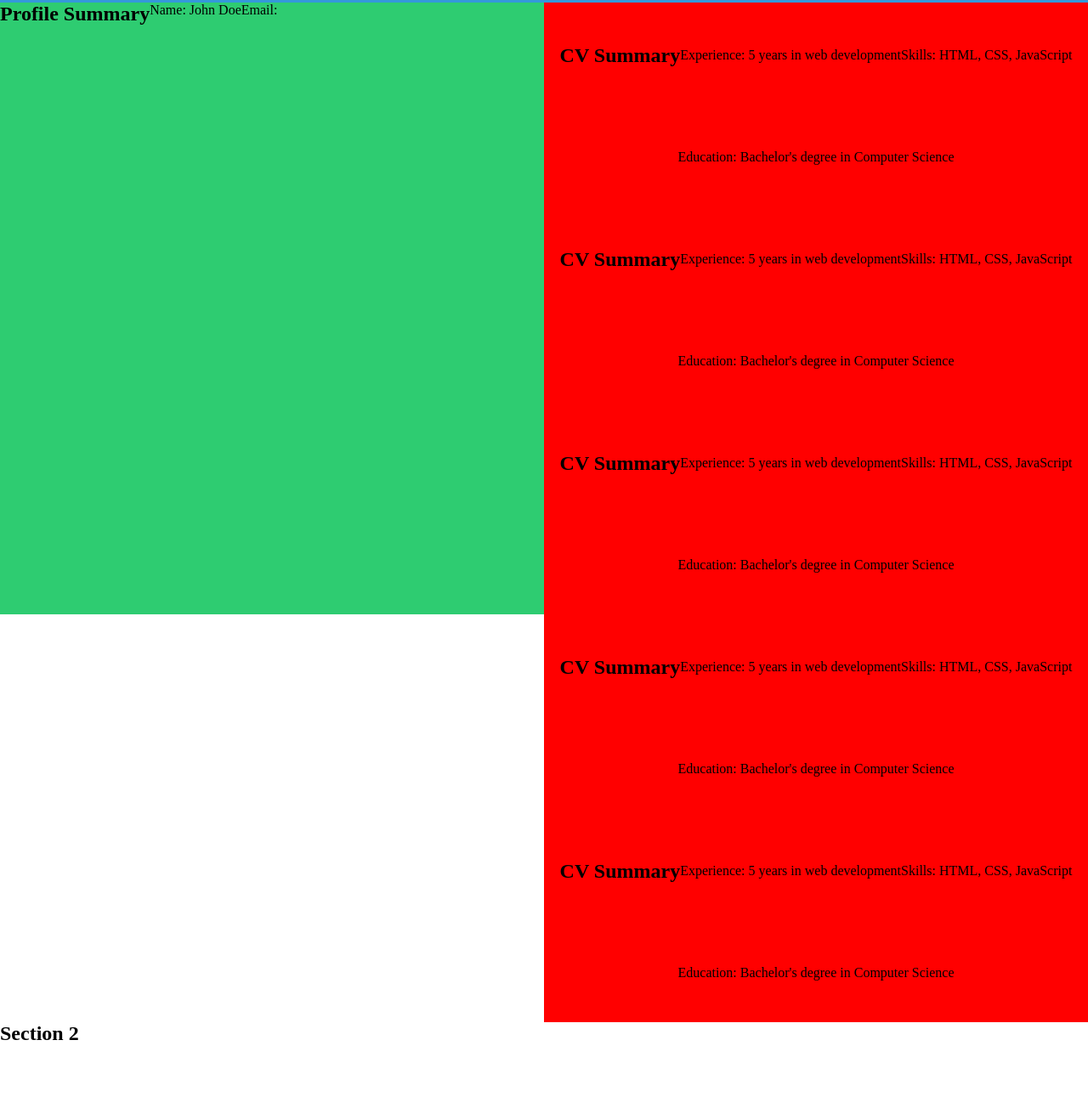
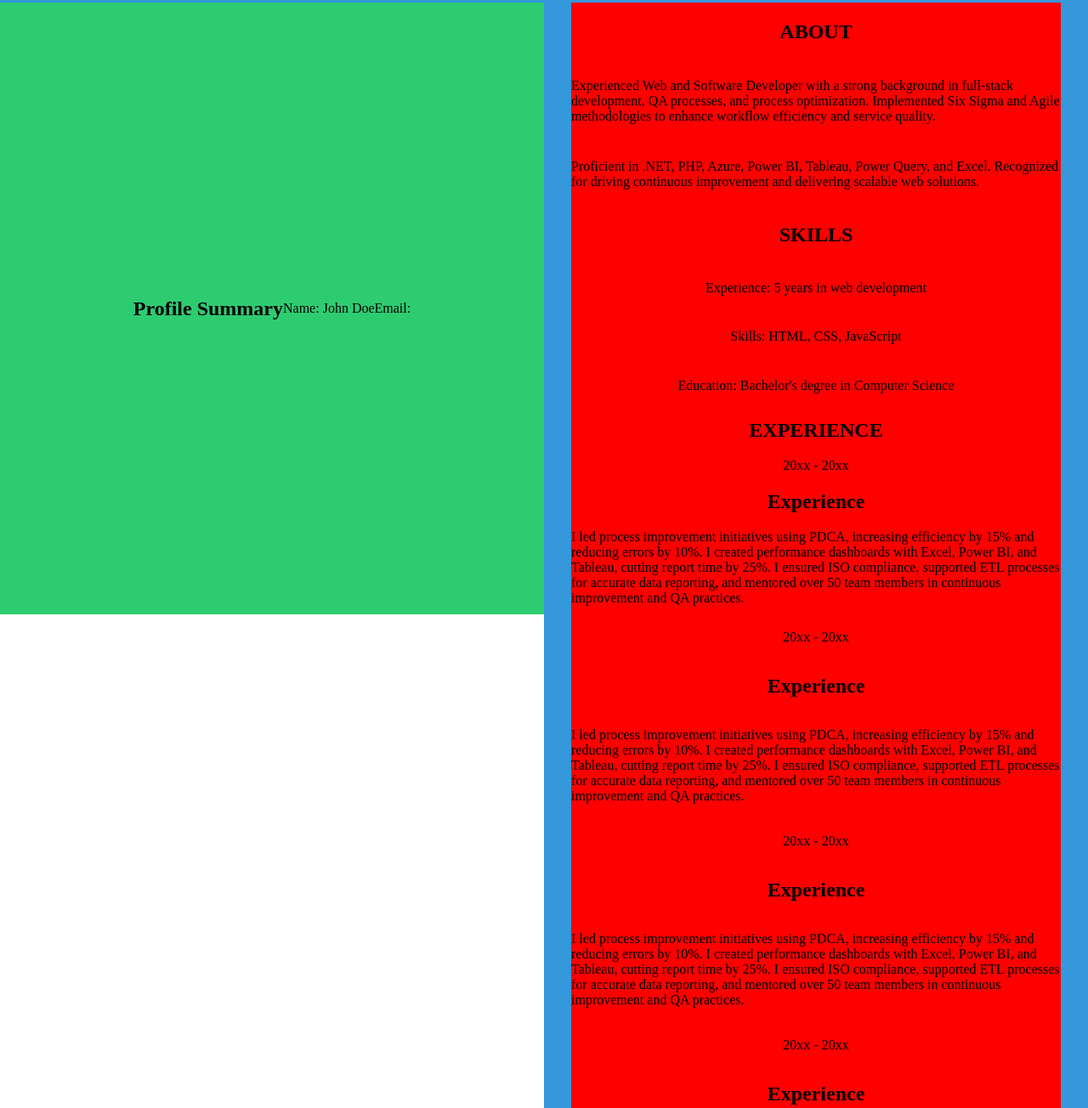
Before and after one commit to NatillaPunk/portfolio, a website built with Vite: page index.html in a window 1280 px wide. Shown: the part 77-1381 px from the top of the page at 85% size. Built offline with nearby package versions, Linux system fonts and the light colour scheme.

Commit message:
feat: update CV summary section with detailed descriptions and improve layout example details

```diff
--- a/css/_navbar.scss
+++ b/css/_navbar.scss
@@ -26,6 +26,10 @@ nav {
 
         @include mixins.flex-right-center;
 
+        ul{
+            list-style: none;
+        }
+
     }
 
 
--- a/css/style.scss
+++ b/css/style.scss
@@ -44,9 +44,10 @@ section {
     .layout-profile-summary {
         width: 50%;
         height: 90vh;
+        ;
         background-color: variables.$secondary-color;
 
-        @include mixins.flex-left-top;
+        @include mixins.flex-center;
 
     }
 
@@ -58,10 +59,17 @@ section {
         @include mixins.flex-center;
 
         .cv-summary-item {
-            width: 100%;
+            width: 90%;
             height: 30vh;
             background-color: red;
             @include mixins.flex-center;
+
+            * {
+            width: 100%;
+            height: fit-content;
+            @include mixins.flex-center;
+
+            }
         }
     }
 }
--- a/index.html
+++ b/index.html
@@ -24,36 +24,51 @@
             <p>Name: John Doe</p>
             <p>Email:
         </div>
+
         <div class="layout-cv-summary">
             <div class="cv-summary-item">
-                <h2>CV Summary</h2>
+                <h2>ABOUT</h2>
+                <p>Experienced Web and Software Developer with a strong background in full-stack development, QA processes, and process optimization. Implemented Six Sigma and Agile methodologies to enhance  workflow efficiency and service quality. </p>
+                <p>Proficient in .NET, PHP, Azure, Power BI, Tableau, Power Query,  and Excel. Recognized for driving continuous improvement and delivering scalable web solutions.</p>
+            </div>
+
+
+            <div class="cv-summary-item">
+                <h2>SKILLS</h2>
                 <p>Experience: 5 years in web development</p>
                 <p>Skills: HTML, CSS, JavaScript</p>
                 <p>Education: Bachelor's degree in Computer Science</p>
             </div>
             <div class="cv-summary-item">
-                <h2>CV Summary</h2>
-                <p>Experience: 5 years in web development</p>
-                <p>Skills: HTML, CSS, JavaScript</p>
-                <p>Education: Bachelor's degree in Computer Science</p>
+                <h2>EXPERIENCE</h2>
+                <p>20xx - 20xx</p>
+                <h2>Experience</h2>
+                <p>I led process improvement initiatives using PDCA, increasing efficiency by 15% and reducing errors by 10%. I created performance dashboards with Excel, Power BI, and Tableau, cutting report time by 25%. I ensured ISO compliance, supported ETL processes for accurate data reporting, and mentored over 50 team members in continuous improvement and QA practices.</p>
             </div>
             <div class="cv-summary-item">
-                <h2>CV Summary</h2>
-                <p>Experience: 5 years in web development</p>
-                <p>Skills: HTML, CSS, JavaScript</p>
-                <p>Education: Bachelor's degree in Computer Science</p>
+                <p>20xx - 20xx</p>
+                <h2>Experience</h2>
+                <p>I led process improvement initiatives using PDCA, increasing efficiency by 15% and reducing errors by 10%. I created performance dashboards with Excel, Power BI, and Tableau, cutting report time by 25%. I ensured ISO compliance, supported ETL processes for accurate data reporting, and mentored over 50 team members in continuous improvement and QA practices.</p>
             </div>
             <div class="cv-summary-item">
-                <h2>CV Summary</h2>
-                <p>Experience: 5 years in web development</p>
-                <p>Skills: HTML, CSS, JavaScript</p>
-                <p>Education: Bachelor's degree in Computer Science</p>
+                <p>20xx - 20xx</p>
+                <h2>Experience</h2>
+                <p>I led process improvement initiatives using PDCA, increasing efficiency by 15% and reducing errors by 10%. I created performance dashboards with Excel, Power BI, and Tableau, cutting report time by 25%. I ensured ISO compliance, supported ETL processes for accurate data reporting, and mentored over 50 team members in continuous improvement and QA practices.</p>
             </div>
             <div class="cv-summary-item">
-                <h2>CV Summary</h2>
-                <p>Experience: 5 years in web development</p>
-                <p>Skills: HTML, CSS, JavaScript</p>
-                <p>Education: Bachelor's degree in Computer Science</p>
+                <p>20xx - 20xx</p>
+                <h2>Experience</h2>
+                <p>I led process improvement initiatives using PDCA, increasing efficiency by 15% and reducing errors by 10%. I created performance dashboards with Excel, Power BI, and Tableau, cutting report time by 25%. I ensured ISO compliance, supported ETL processes for accurate data reporting, and mentored over 50 team members in continuous improvement and QA practices.</p>
+            </div>
+            <div class="cv-summary-item">
+                <p>20xx - 20xx</p>
+                <h2>Experience</h2>
+                <p>I led process improvement initiatives using PDCA, increasing efficiency by 15% and reducing errors by 10%. I created performance dashboards with Excel, Power BI, and Tableau, cutting report time by 25%. I ensured ISO compliance, supported ETL processes for accurate data reporting, and mentored over 50 team members in continuous improvement and QA practices.</p>
+            </div>
+            <div class="cv-summary-item">
+                <p>20xx - 20xx</p>
+                <h2>Experience</h2>
+                <p>I led process improvement initiatives using PDCA, increasing efficiency by 15% and reducing errors by 10%. I created performance dashboards with Excel, Power BI, and Tableau, cutting report time by 25%. I ensured ISO compliance, supported ETL processes for accurate data reporting, and mentored over 50 team members in continuous improvement and QA practices.</p>
             </div>
         </div>
 
```
Also changed, not shown: css/style.css, 1 other file.
